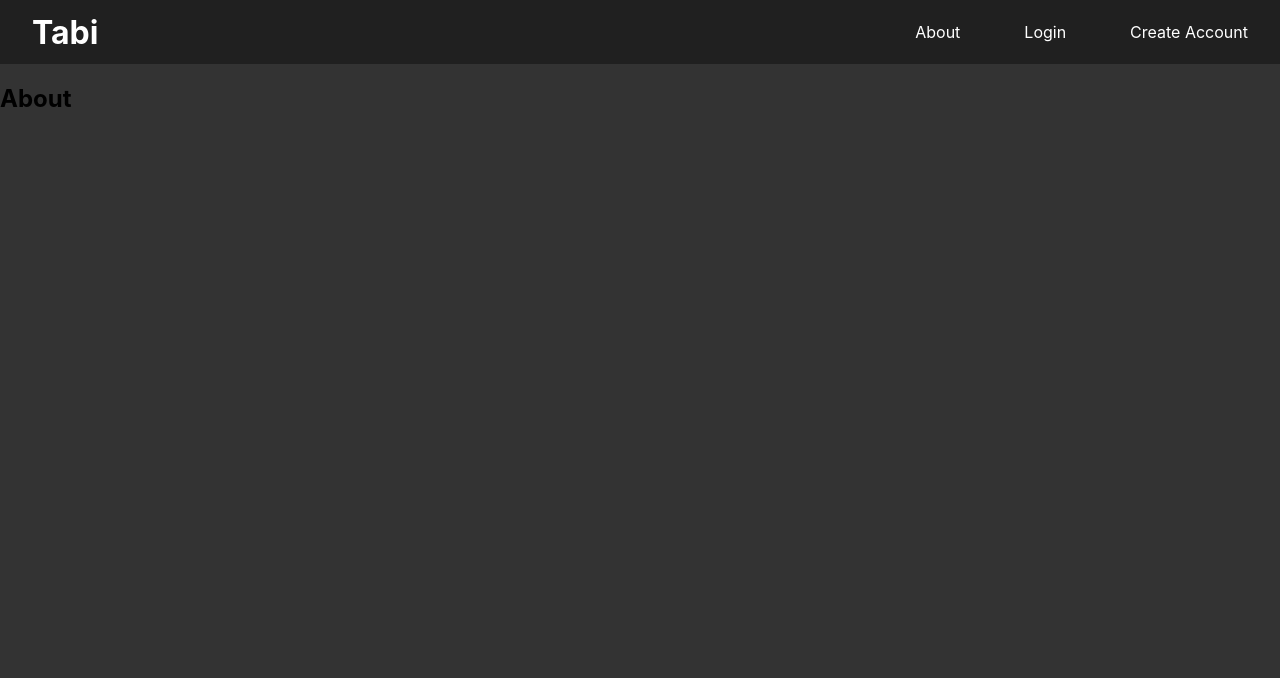
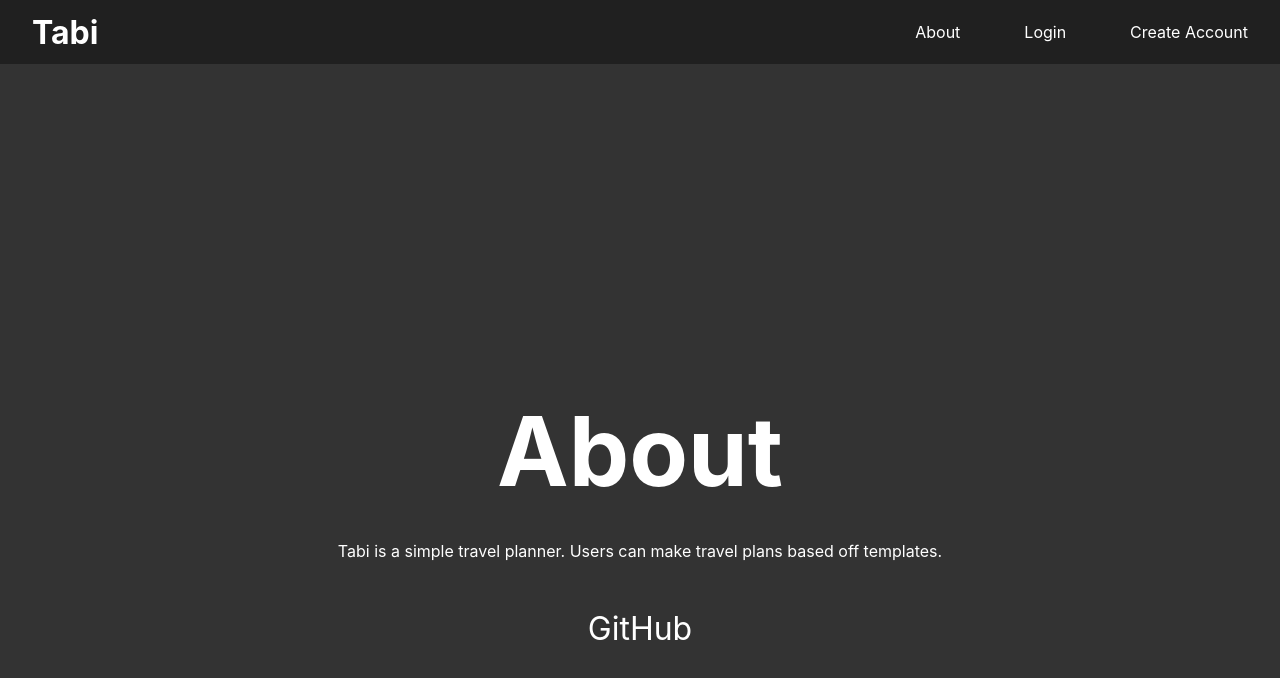
Before and after one commit to AlexLLKong/Tabi, a React (Create React App) app in the folder tabi/: page /about in a window 1280 px wide. Shown: the top 678 px of the page. Built offline with nearby package versions, Linux system fonts and the light colour scheme; no server answers.

Commit message:
Add some content to about page
[Ticket: 049]

```diff
--- a/tabi/src/App.tsx
+++ b/tabi/src/App.tsx
@@ -5,6 +5,7 @@ import store from './store'
 import { loadUser } from './Actions/AuthActions'
 import Navbar from './Components/Navbar'
 import { LandingPage } from './Pages/LandingPage'
+import { About } from './Pages/About'
 import MyTripsPage from './Pages/MyTripsPage'
 import PickTemplatePage from './Pages/PickTemplatePage'
 import TripEditorPage from './Pages/TripEditorPage'
@@ -54,7 +55,3 @@ function App() {
 }
 
 export default App
-
-function About() {
-	return <h2>About</h2>
-}
--- /dev/null
+++ b/tabi/src/Pages/About.tsx
@@ -0,0 +1,19 @@
+import React, { FC } from 'react'
+import { Wrapper } from '../Components/Wrapper'
+import pageStyles from './Pages.module.css'
+
+export const About: FC = () => (
+	<Wrapper>
+		<h1 className={pageStyles.title}>About</h1>
+		<p className={pageStyles.bodyText}>
+			Tabi is a simple travel planner. Users can make travel plans based
+			off templates.
+		</p>
+		<a
+			href="https://github.com/AlexLLKong/Tabi"
+			className={pageStyles.ghLink}
+		>
+			GitHub
+		</a>
+	</Wrapper>
+)
--- a/tabi/src/Pages/Pages.module.css
+++ b/tabi/src/Pages/Pages.module.css
@@ -17,3 +17,9 @@
 	max-width: 912px;
 	margin-top: 2rem;
 }
+
+.ghLink {
+	color: #ffffff;
+	font-size: 2rem;
+	text-decoration: none;
+}
```
